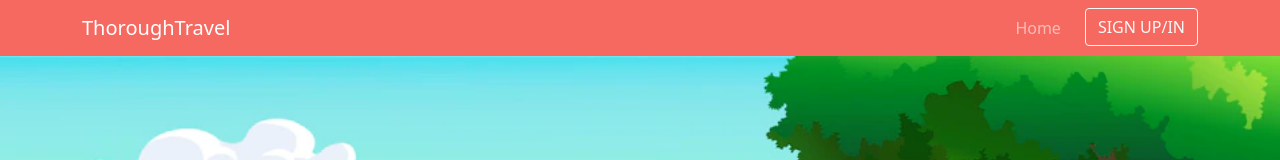
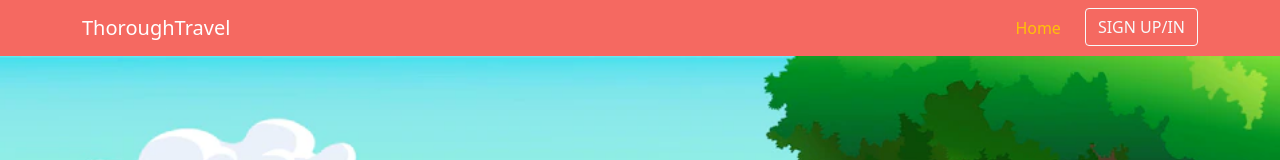
Before and after one commit to ZIHAD22/Thorough-Travel, a React (Create React App) app: page / in a window 1280 px wide. Shown: the top 160 px of the page. Built offline with nearby package versions, Linux system fonts and the light colour scheme.

Commit message:
add CustomLink

```diff
--- a/src/components/BrandHeader/BrandHeader.jsx
+++ b/src/components/BrandHeader/BrandHeader.jsx
@@ -1,6 +1,7 @@
 import React from "react";
 import { Container, Nav, Navbar } from "react-bootstrap";
 import { Link } from "react-router-dom";
+import CustomLink from "../CustomLink/CustomLink";
 import HeroArea from "../HeroArea/HeroArea";
 import "./BrandHeader.css";
 
@@ -17,9 +18,9 @@ const BrandHeader = () => {
               style={{ maxHeight: "100px" }}
               navbarScroll
             >
-              <Link className="nav-link mx-3" to="/">
+              <CustomLink className="nav-link mx-3" to="/">
                 Home
-              </Link>
+              </CustomLink>
               {/* <Link className="nav-link" to="/login">
                 Log In
               </Link>
@@ -27,12 +28,12 @@ const BrandHeader = () => {
                 Sign Up
               </Link> */}
               <div>
-                <Link
+                <CustomLink
                   to="/signup"
                   className="btn Brand text-light border border-light"
                 >
                   SIGN UP/IN
-                </Link>
+                </CustomLink>
               </div>
             </Nav>
           </Navbar.Collapse>
--- /dev/null
+++ b/src/components/CustomLink/CustomLink.jsx
@@ -0,0 +1,17 @@
+import React from "react";
+import { Link, useMatch, useResolvedPath } from "react-router-dom";
+
+const CustomLink = ({ children, to, ...props }) => {
+  let resolved = useResolvedPath(to);
+  let match = useMatch({ path: resolved.pathname, end: true });
+
+  return (
+    <div>
+      <Link style={{ color: match ? "#ffc107" : "white" }} to={to} {...props}>
+        {children}
+      </Link>
+    </div>
+  );
+};
+
+export default CustomLink;
```
